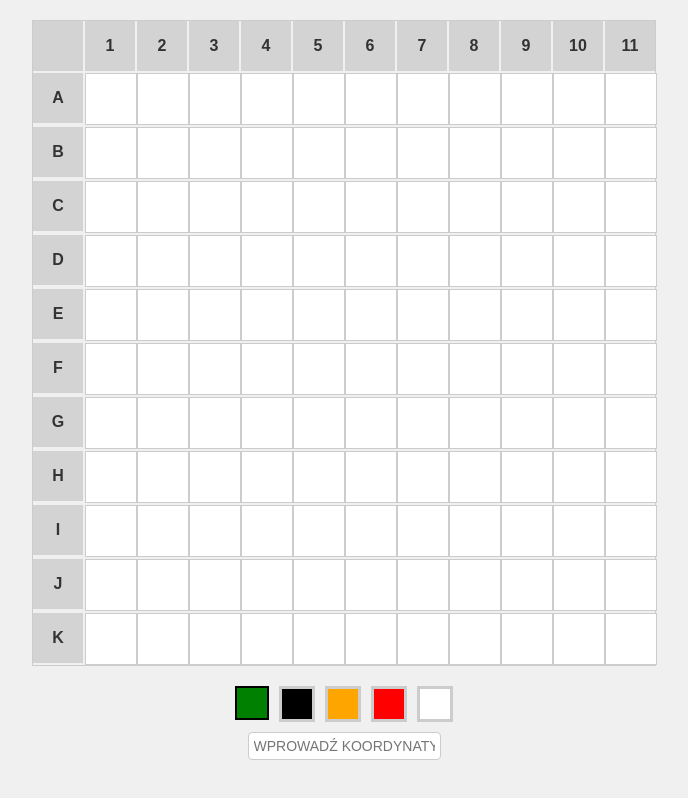
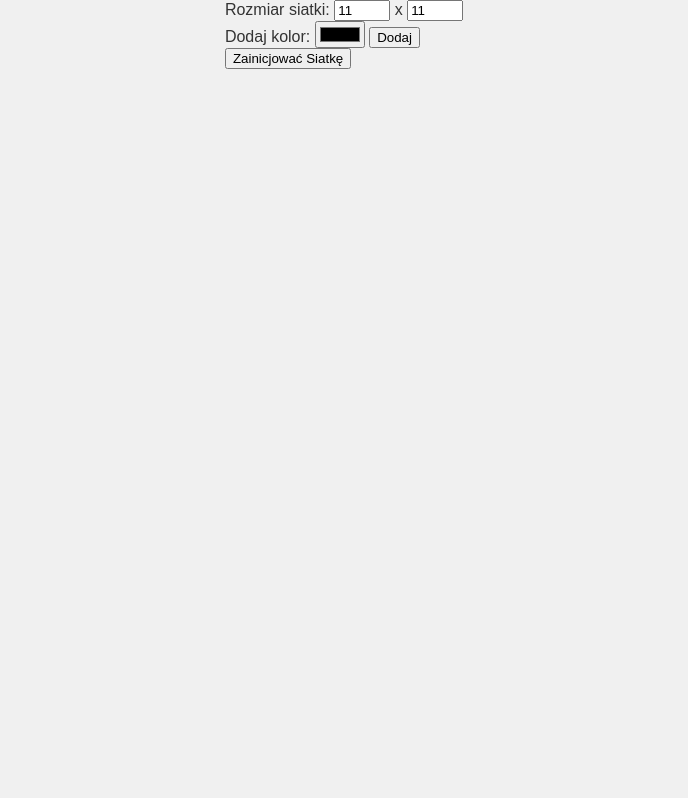
Before and after one commit to noisy/grid-color-coder, a plain HTML site: page index.html in a window 1280 px wide. Shown: the whole page, without its empty margins (296-984 px from the left). Drawn offline with nearby package versions, Linux system fonts and the light colour scheme.

Commit message:
initialization view

```diff
--- a/index.html
+++ b/index.html
@@ -10,16 +10,40 @@
 
 <body>
   <div id="app">
+    <div v-if="!initialized">
+      <div>
+        <label>
+          Rozmiar siatki:
+          <input type="number" v-model.number="gridSizeX" min="1" max="20"> x
+          <input type="number" v-model.number="gridSizeY" min="1" max="20">
+        </label>
+      </div>
+
+      <div>
+        <label>
+          Dodaj kolor:
+          <input type="color" v-model="newColor">
+          <button @click="addColor">Dodaj</button>
+        </label>
+      </div>
+
+      <div>
+        <button @click="initializeGrid">Zainicjować Siatkę</button>
+      </div>
+    </div>
+
+    <div v-else>
+
       <div class="grid-container">
         <div class="grid-cell letters"></div>
-      <div class="grid-cell number" v-for="i in 11" :key="i">{{ i }}</div>
+        <div class="grid-cell number" v-for="i in gridSizeY" :key="i">{{ i }}</div>
 
-      <div class="grid-row" v-for="(letter, index) in ['A', 'B', 'C', 'D', 'E', 'F', 'G', 'H', 'I', 'J', 'K']"
-        :key="letter">
+        <div class="grid-row" v-for="(letter, index) in getLetters" :key="letter">
           <div class="grid-cell letters">{{ letter }}</div>
-        <div class="grid-cell cell" v-for="i in 11" :key="i" :data-x="i" :data-y="index+1"
-          :style="{ backgroundColor: getColor(i, index+1) }" @click="colorCell(i, index+1)"></div>
+          <div class="grid-cell cell" v-for="i in gridSizeY" :key="i" :data-x="index+1" :data-y="i"
+            :style="{ backgroundColor: getColor(index+1, i) }" @click="colorCell(index+1, i)"></div>
         </div>
+
       </div>
 
       <div class="controls">
@@ -36,6 +60,7 @@
         </div>
       </div>
     </div>
+  </div>
 
   <script src="https://cdn.jsdelivr.net/npm/vue@2"></script>
   <script src="script.js"></script>
--- a/script.js
+++ b/script.js
@@ -1,12 +1,24 @@
 new Vue({
     el: '#app',
     data: {
-        colors: ['green', 'black', 'orange', 'red', 'white'],
-        selectedColor: 'green',
+        initialized: false,
+        gridSizeX: 11,
+        gridSizeY: 11,
+        newColor: '#000000',
+        colors: ['#FFFFFF'],
+        selectedColor: '#FFFFFF',
         coordinateInput: '',
         grid: Array(11).fill().map(() => Array(11).fill(''))
     },
     methods: {
+        addColor() {
+            if (this.colors.indexOf(this.newColor) === -1) {
+                this.colors.push(this.newColor);
+            }
+        },
+        initializeGrid() {
+            this.initialized = true;
+        },
         selectColor(color) {
             this.selectedColor = color;
         },
@@ -26,5 +38,19 @@ new Vue({
                 this.coordinateInput = '';
             }
         }
+    },
+    computed: {
+        getLetters() {
+            let letters = "ABCDEFGHIJKLMNOPQRSTUVWXYZ";
+            return letters.substring(0, this.gridSizeX).split('');
+        }
+    },
+    watch: {
+        gridSizeY(newVal) {
+            document.documentElement.style.setProperty('--grid-size-y', newVal);
+        }
+    },
+    created() {
+        document.documentElement.style.setProperty('--grid-size-y', this.gridSizeY);
     }
 });
--- a/styles.css
+++ b/styles.css
@@ -11,7 +11,7 @@ body {
 
 .grid-container {
     display: grid;
-    grid-template-columns: 50px repeat(11, 50px);
+    grid-template-columns: 50px repeat(var(--grid-size-y), 50px);
     gap: 2px;
     margin-top: 20px;
     border: 1px solid #ccc;
```
Lines whose indentation alone changed are shown as unchanged.
